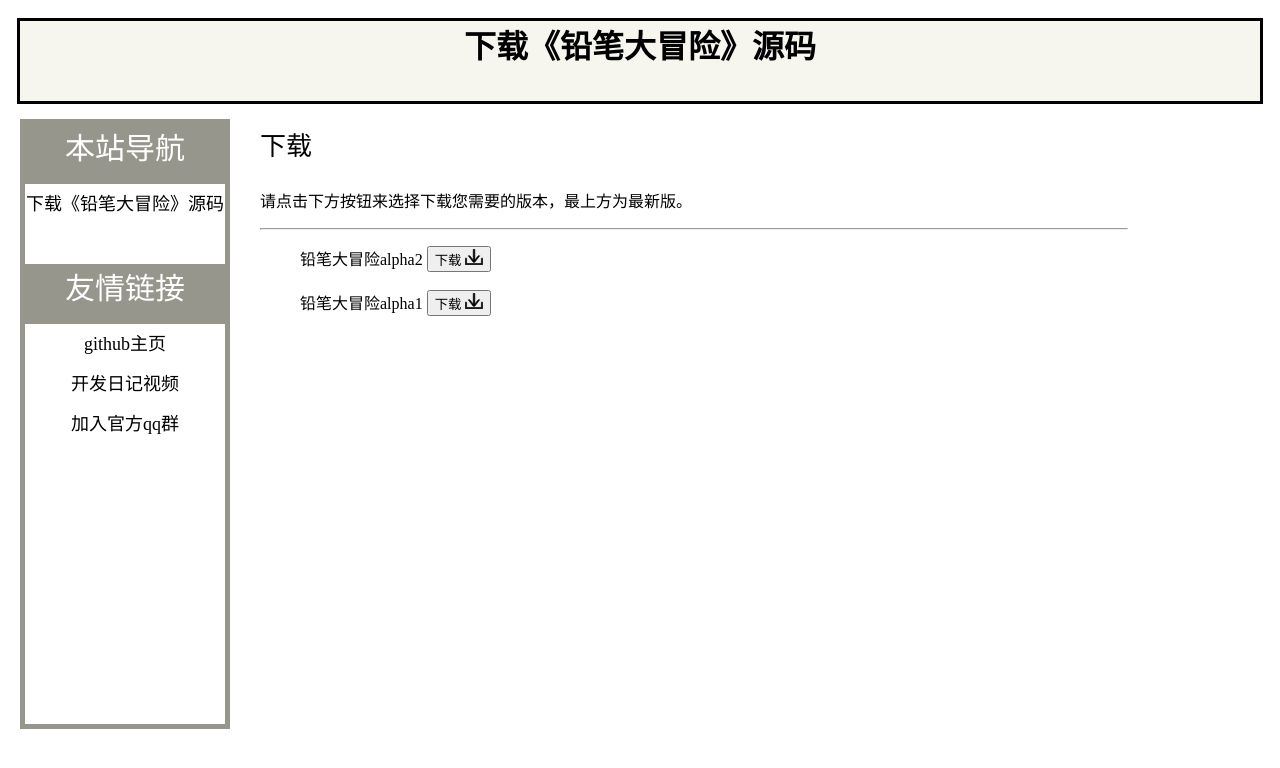
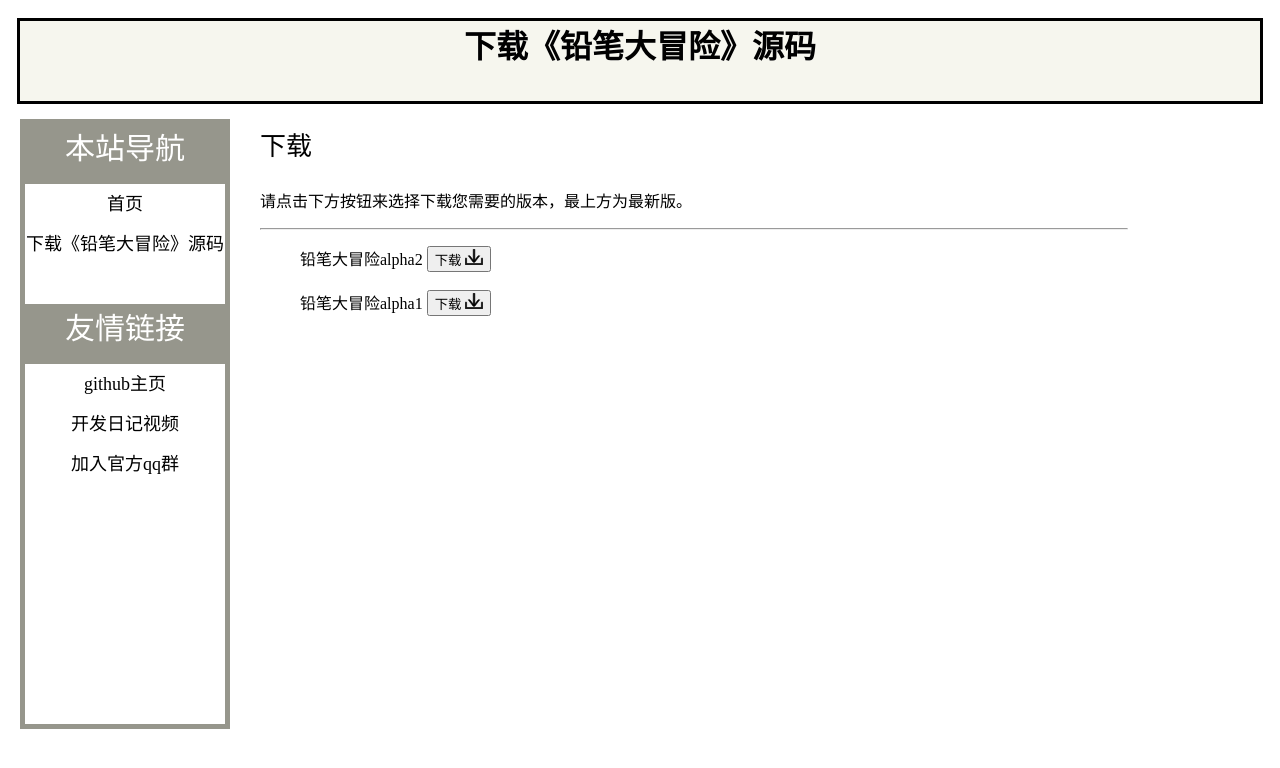
Before and after one commit to COT-Studio/cot-studio.github.com, a plain HTML site: page download.html in a window 1280 px wide. Drawn offline with Linux system fonts and the light colour scheme.

Commit message:
Update download.html

```diff
--- a/download.html
+++ b/download.html
@@ -79,6 +79,7 @@
 
 <div id="navInner">
   <div class="delim">本站导航</div>
+     <a href="./index.html">首页</a>
      <a href="download.html">下载《铅笔大冒险》源码</a>
      <br />
   <div class="delim">友情链接</div>
```
